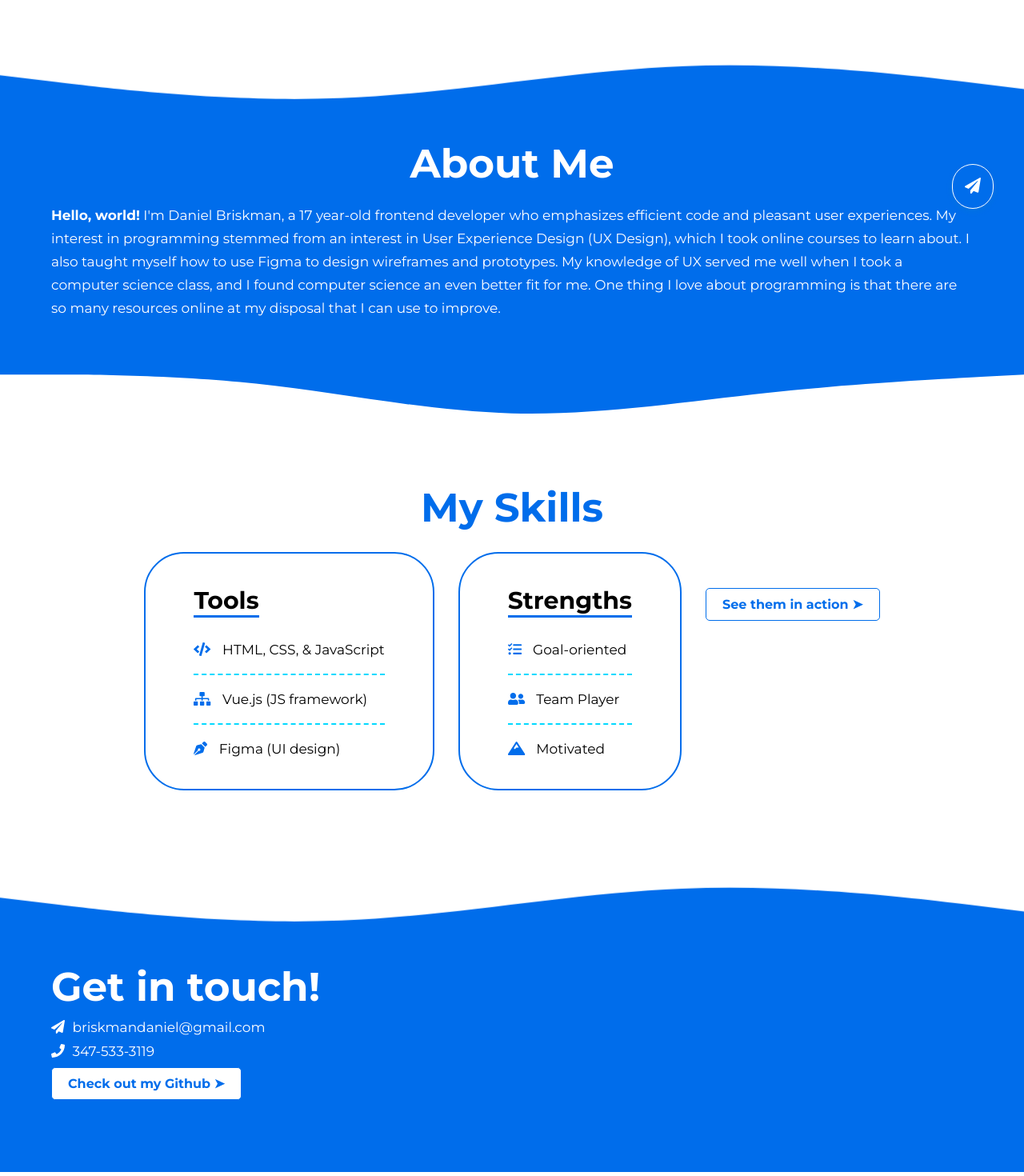
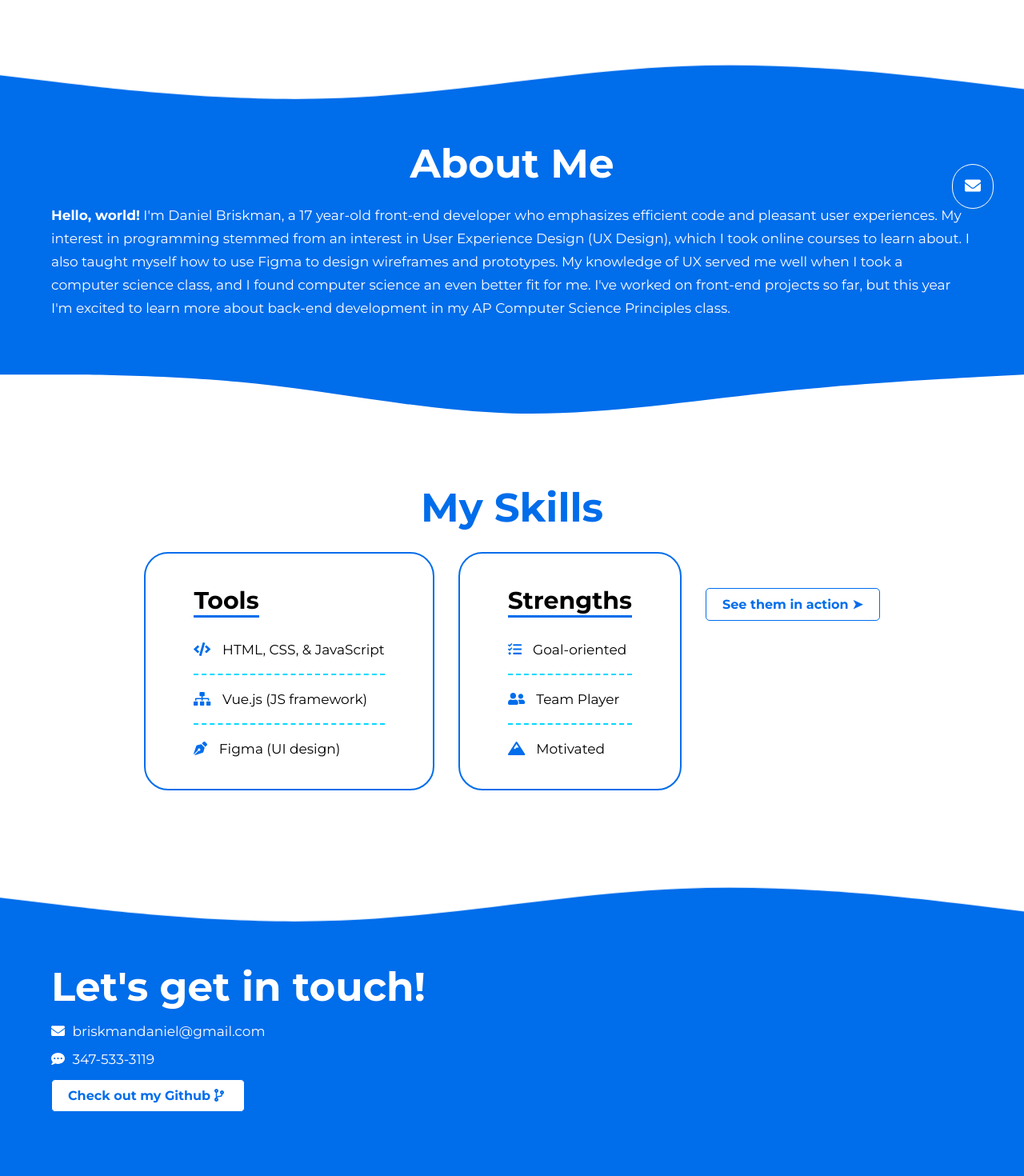
Before and after one commit to popplio2/DB-Portfolio, a Vue app in the folder portfolio/: page / in a window 1280 px wide. Shown: the part 501-1971 px from the top of the page at 80% size. Built offline with nearby package versions, Linux system fonts and the light colour scheme.

Commit message:
fixed typos, added links to email and text

```diff
--- a/portfolio/src/components/CaseStudy.vue
+++ b/portfolio/src/components/CaseStudy.vue
@@ -36,9 +36,6 @@ export default {
 </script>
 
 <style scoped>
-  .global-container {
-    padding: 0 10%;
-  }
   .header {
       margin: 3rem 0;
   }
@@ -51,7 +48,7 @@ export default {
   }
   .header a {
     margin-right: 1rem;
-    margin-bottom: .75rem;
+    margin-top: .75rem;
   }
   .header-info {
     margin: 2rem 0;
@@ -59,6 +56,12 @@ export default {
   .article h2 {
       margin-top: 2rem;
   }
+
+@media only screen and (min-width: 1200px) {
+  .global-container {
+    padding: 0 10%;
+  }
+}
 </style>
 
 <style>
--- a/portfolio/src/components/EmailButton.vue
+++ b/portfolio/src/components/EmailButton.vue
@@ -1,6 +1,6 @@
 <template>
   <a class="email-btn" href="mailto:briskmandaniel@gmail.com">
-    <font-awesome-icon icon="paper-plane" />
+    <font-awesome-icon icon="envelope" />
   </a>
 </template>
 
--- a/portfolio/src/components/Footer.vue
+++ b/portfolio/src/components/Footer.vue
@@ -4,17 +4,19 @@
     </svg>
     <div class="clip clip-inverted"></div>
     <footer class="footer global-container">
-      <h2>Get in touch!</h2>
+      <h2>Let's get in touch!</h2>
       <a href="mailto:briskmandaniel@gmail.com">
-        <font-awesome-icon icon="paper-plane"/>
+        <font-awesome-icon icon="envelope"/>
         briskmandaniel@gmail.com
       </a>
-      <a>
-        <font-awesome-icon icon="phone"/>
+      <a href="sms:+13475333119&body=Hello%20there!%20I%20saw%20your%20portfolio%20and...">
+        <font-awesome-icon icon="comment-dots"/>
         347-533-3119
       </a>
       <a href="https://github.com/popplio2" target="blank">
-        <Button>Check out my Github ➤</Button>
+        <Button>Check out my Github
+          <font-awesome-icon icon="code-branch" />
+        </Button>
       </a>
     </footer>
 </template>
@@ -30,6 +32,8 @@ export default {
 </script>
 <style scoped>
   .footer {
+    display: flex;
+    flex-direction: column;
     background-color: var(--main-color);
     color: var(--white);
     padding-bottom: 8rem;
@@ -39,11 +43,15 @@ export default {
     margin-right: .5rem;
   }
   .footer a {
-    display: block;
+    display: inline-block;
     text-decoration: none;
     font-size: var(--p);
     color: var(--white);
-    margin: 1rem 0;
+    margin-top: 1.5rem;
+    transition: all .3s;
+  }
+  .footer a:hover {
+    color: var(--accent-color);
   }
   .clip {
     margin-top: 5rem;
--- a/portfolio/src/main.js
+++ b/portfolio/src/main.js
@@ -3,8 +3,8 @@ import App from "./App.vue";
 import router from "./router";
 
 import { library } from "@fortawesome/fontawesome-svg-core";
-import { faCode, faSitemap, faPenNib, faTasks, faUserFriends, faMountain, faPaperPlane, faPhone } from "@fortawesome/free-solid-svg-icons";
-library.add(faCode, faSitemap, faPenNib, faTasks, faUserFriends, faMountain, faPaperPlane, faPhone);
+import { faCode, faSitemap, faPenNib, faTasks, faUserFriends, faMountain, faEnvelope, faCommentDots, faCodeBranch } from "@fortawesome/free-solid-svg-icons";
+library.add(faCode, faSitemap, faPenNib, faTasks, faUserFriends, faMountain, faEnvelope, faCommentDots, faCodeBranch);
 import { FontAwesomeIcon } from "@fortawesome/vue-fontawesome";
 
 const app = createApp(App);
--- a/portfolio/src/views/Home.vue
+++ b/portfolio/src/views/Home.vue
@@ -25,7 +25,7 @@
     <div class="clip clip-inverted"></div>
     <section class="about global-container">
       <h2>About Me</h2>
-      <p><b>Hello, world!</b> I'm Daniel Briskman, a 17 year-old frontend developer who emphasizes efficient code and pleasant user experiences. My interest in programming stemmed from an interest in User Experience Design (UX Design), which I took online courses to learn about. I also taught myself how to use Figma to design wireframes and prototypes. My knowledge of UX served me well when I took a computer science class, and I found computer science an even better fit for me. One thing I love about programming is that there are so many resources online at my disposal that I can use to improve.</p>
+      <p><b>Hello, world!</b> I'm Daniel Briskman, a 17 year-old front-end developer who emphasizes efficient code and pleasant user experiences. My interest in programming stemmed from an interest in User Experience Design (UX Design), which I took online courses to learn about. I also taught myself how to use Figma to design wireframes and prototypes. My knowledge of UX served me well when I took a computer science class, and I found computer science an even better fit for me. I've worked on front-end projects so far, but this year I'm excited to learn more about back-end development in my AP Computer Science Principles class.</p>
     </section>
     <div class="clip"></div>
 
@@ -174,7 +174,7 @@ export default {
     padding: 3rem 1rem;
     padding-bottom: 2rem;
     margin: 1.5rem;
-    border-radius: 5rem;
+    border-radius: 3rem;
     height: fit-content;
     transition: all .3s;
   }
--- a/portfolio/src/views/ScrappyNotes.vue
+++ b/portfolio/src/views/ScrappyNotes.vue
@@ -22,10 +22,10 @@
                 AP Computer Science Principles (12th grade)
               </p>
               <p><b>Tools:</b>
-                HTML, CSS, JavaScript
+                Vue.js
               </p>
           </template>
-          <template v-slot:overview>Scrappy Notes is an app built in the Vue.js JavaScript framework, and it serves to provide a creative space for writing down whatever you need to write or whatever comes to mind. The most important part of the app lies in the user’s ability to choose what color note they want. I accomplished this using the Vue v-for directive, which allowed me to iterate over an array that kept track of all of the notes the user has created (and their colors), and Vue props, which allowed me to pass data containing the color of each note to a reusable note component, in which I dynamically styled the note according to its corresponding color.</template>
+          <template v-slot:overview>Scrappy Notes is an app built in the Vue.js JavaScript framework, and it serves to provide a creative space for writing down whatever you need to write or whatever comes to mind. The most important part of the app lies in the user’s ability to choose what color note they want. I accomplished this using the Vue v-for directive, which allowed me to iterate over an array that kept track of all of the notes the user has created, and Vue props, which allowed me to pass data containing the color of each note to a reusable note component, in which I dynamically styled the note according to its corresponding color.</template>
         </CaseStudy>
     </div>
 </template>
--- a/portfolio/src/views/TechTimes.vue
+++ b/portfolio/src/views/TechTimes.vue
@@ -28,7 +28,7 @@
                 Nuxt.js, Figma
               </p>
           </template>
-          <template v-slot:overview>Tech Times is an open-source newspaper application built in Nuxt.js that allows students in our school to post articles and for other students to read them. Until we developed Tech Times, our newspaper club had nowhere to publish its articles. Now, Tech Times will be used by our school's newspaper club and Journalism class. Though I worked as in a frontend capacity, I worked with both frontend and backend developers. I contributed heavily to the design of the website, and I developed many of the components, including the article page. To ensure that our work was cohesive, we developed a design system using CSS custom properties, which also allowed us to easily create themes. To divide up work, we used a website called Trello that allowed us to assign tasks and see each other's progress. The website is still in development, and we will continue building on it and recruiting new generations of developers to update it.</template>
+          <template v-slot:overview>Tech Times is an open-source newspaper application built in Nuxt.js that allows students in our school to post articles and for other students to read them. Until we developed Tech Times, our newspaper club had nowhere to publish its articles. Now, Tech Times will be used by our school's newspaper club and Journalism class. Though I worked as in a front-end capacity, I worked with both front-end and back-end developers. I contributed heavily to the design of the website, and I developed many of the components, including the article page. To ensure that our work was cohesive, we developed a design system using CSS custom properties, which also allowed us to easily create themes. To divide up work, we used a website called Trello that allowed us to assign tasks and see each other's progress. The website is still in development, and we will continue building on it and recruiting new generations of developers to update it.</template>
         </CaseStudy>
     </div>
 </template>
```
